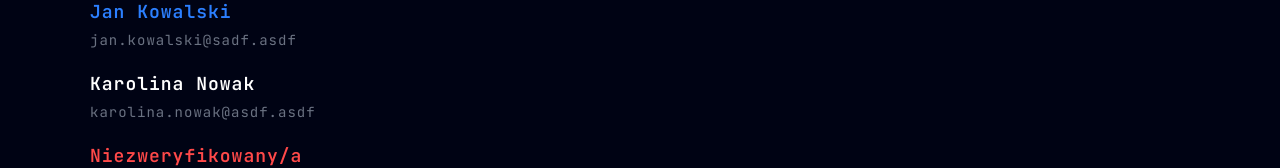
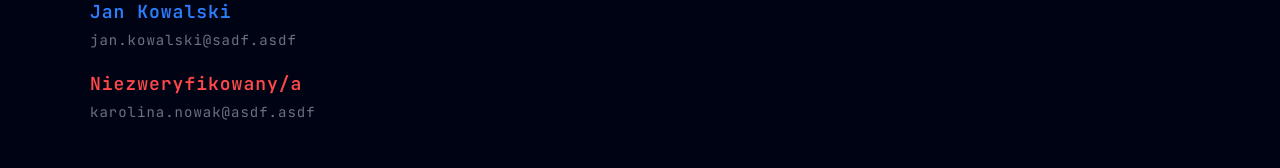
Before and after one commit to INIT-SGGW/HackArena-website, a Next.js app in the folder apps/web/: page /konto/druzyna/1 in a window 1280 px wide. Shown: the part 358-526 px from the top of the page. Built offline with nearby package versions, Linux system fonts and the light colour scheme; sample sign-in values are in the browser's storage.

Commit message:
feat (apps/web): update MembersCard to conditionally render 'Add member' button based on mock data length

```diff
--- a/apps/web/src/views/Account/Team/MembersCard.tsx
+++ b/apps/web/src/views/Account/Team/MembersCard.tsx
@@ -14,13 +14,13 @@ const mockData = [
         verified: true,
         captain: true,
     },
-    {
-        id: "680203caf6a04ff8c8d34b9",
+    // {
+    //     id: "680203caf6a04ff8c8d34b9",
 
-        name: 'Karolina Nowak',
-        email: 'karolina.nowak@asdf.asdf',
-        verified: true,
-    },
+    //     name: 'Karolina Nowak',
+    //     email: 'karolina.nowak@asdf.asdf',
+    //     verified: true,
+    // },
     {
         id: "680203caf6a04ff8c8d34b",
 
@@ -94,7 +94,7 @@ export function MembersCard() {
                     </li>
                 ))}
             </ol>
-            {captain?.id === userId && <LinkButton href={window.location.href + "/dodaj"} fullWidth>Dodaj członka</LinkButton>}
+            {captain?.id === userId && mockData.length < 3 && <LinkButton href={window.location.href + "/dodaj"} fullWidth>Dodaj członka</LinkButton>}
         </div>
     )
 }
```
